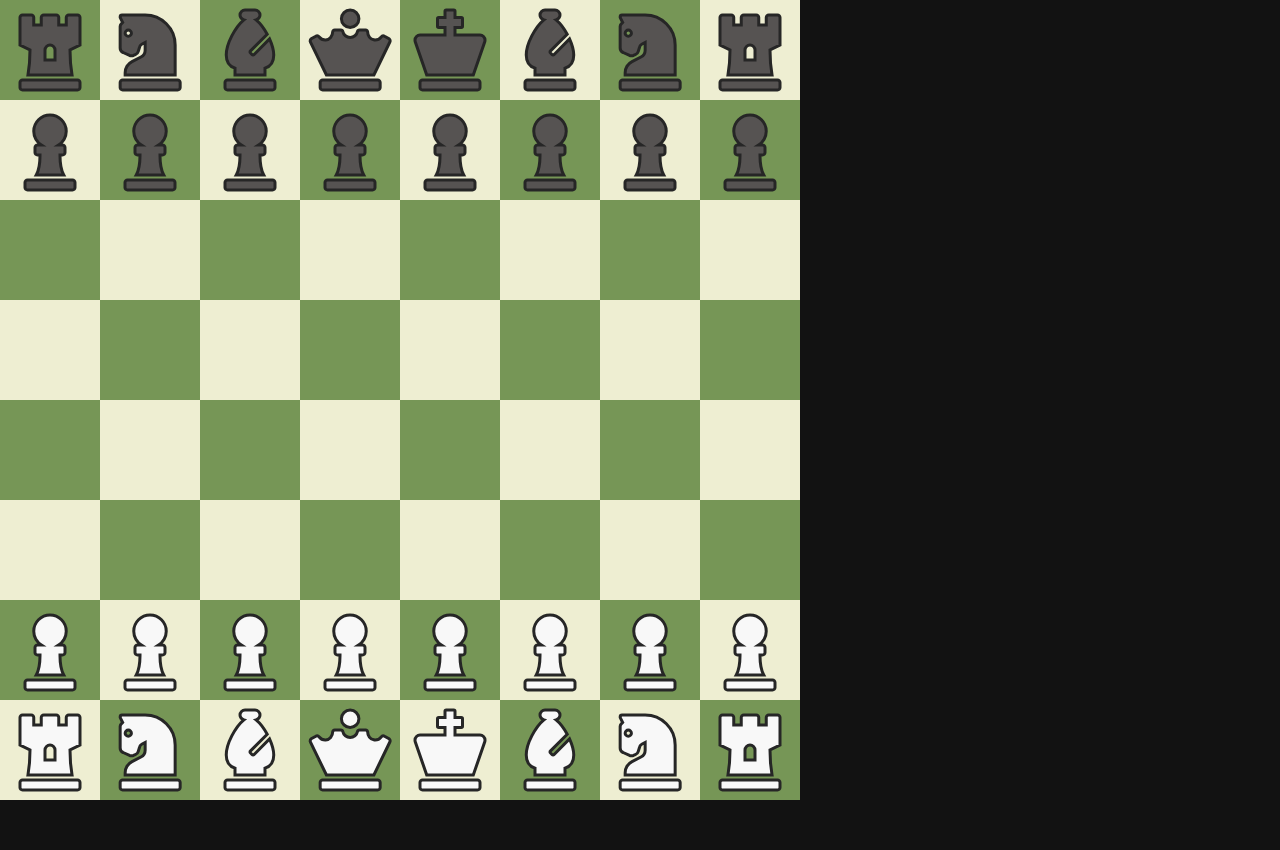
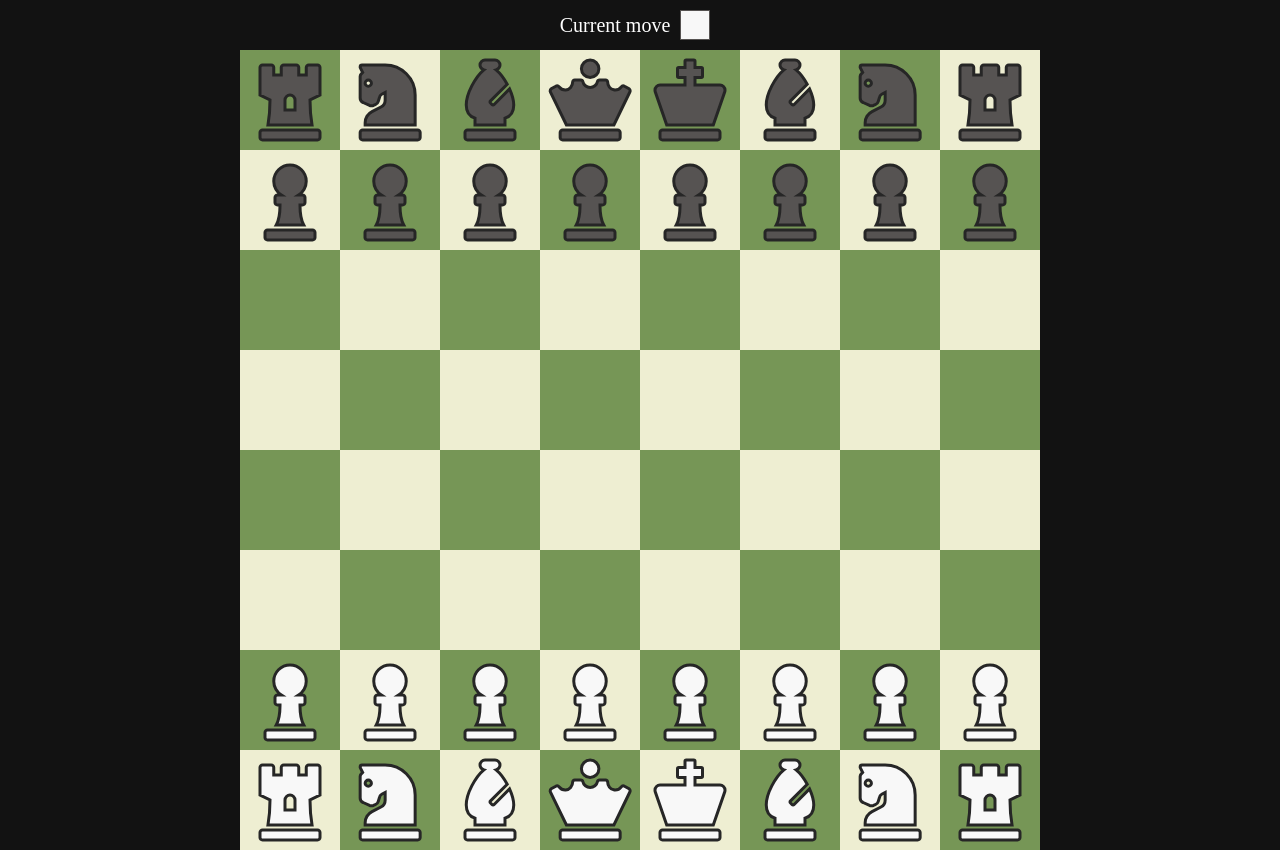
Before and after one commit to NSteczynski/Chess, a React app: page / in a window 1280 px wide. Before the commit the page ends 800 px from the top, so only its background shows below. Built offline with nearby package versions, Linux system fonts and the light colour scheme.

Commit message:
Display player color current move.

```diff
--- a/src/app.tsx
+++ b/src/app.tsx
@@ -1,4 +1,5 @@
 import React from "react"
+import Turn from "./components/turn"
 import Board from "./components/board"
 import DefaultSettings from "./core/settings"
 import { PlayerColor, Dictionary, Settings, PieceParams, PawnParams, PieceTypes, Vector } from "./core/types"
@@ -177,7 +178,19 @@ const App: React.FunctionComponent<{}> = () => {
     return moves
   }
 
-  return <Board pieces={boardPieces} moves={moves} selectedPiece={selectedPiece?.position} onPieceClick={onPieceClick} onMoveClick={onMoveClick} onCellClick={onCellClick} />
+  return (
+    <React.Fragment>
+      <Turn turn={settings.playerMove} />
+      <Board
+        pieces={boardPieces}
+        moves={moves}
+        selectedPiece={selectedPiece?.position}
+        onPieceClick={onPieceClick}
+        onMoveClick={onMoveClick}
+        onCellClick={onCellClick}
+      />
+    </React.Fragment>
+  )
 }
 
 export default App
--- a/src/components/board.scss
+++ b/src/components/board.scss
@@ -1,6 +1,7 @@
 .board {
   display: flex;
   flex-direction: column;
+  align-items: center;
 
   & > .row {
     display: flex;
--- /dev/null
+++ b/src/components/components.scss
@@ -0,0 +1,3 @@
+@import "./turn.scss";
+@import "./board.scss";
+@import "./piece.scss";
--- /dev/null
+++ b/src/components/turn.scss
@@ -0,0 +1,23 @@
+.turnInfo {
+  & > p {
+    display: flex;
+    flex-direction: row;
+    justify-content: center;
+    align-items: center;
+    color: $text;
+    font-size: 20px;
+
+    &:after {
+      content: "";
+      display: block;
+      border-width: 1px;
+      border-style: solid;
+      margin: 10px;
+      width: 30px;
+      height: 30px;
+    }
+  }
+
+  &.white > p:after { background: $whitePiece; border-color: $blackPiece; }
+  &.black > p:after { background: $blackPiece; border-color: $whitePiece; }
+}
--- /dev/null
+++ b/src/components/turn.tsx
@@ -0,0 +1,12 @@
+import React from "react"
+import { PlayerColor } from "../core/types"
+
+const Turn: React.FunctionComponent<{
+  turn: PlayerColor
+}> = ({ turn }) => (
+  <div className={`turnInfo ${turn}`}>
+    <p>Current move</p>
+  </div>
+)
+
+export default Turn
--- /dev/null
+++ b/src/reset.scss
@@ -0,0 +1,8 @@
+*, *:before, *:after {
+  margin: 0px;
+  padding: 0px;
+  background: transparent;
+  border: none;
+  outline: none;
+  text-decoration: none;
+}
--- a/src/style.scss
+++ b/src/style.scss
@@ -1,6 +1,6 @@
 @import "./variables.scss";
-@import "./components/board.scss";
-@import "./components/piece.scss";
+@import "./reset.scss";
+@import "./components/components.scss";
 
 *, *:before, *:after {
   box-sizing: border-box;
--- a/src/variables.scss
+++ b/src/variables.scss
@@ -1,4 +1,5 @@
 $background: #121212;
+$text: #ffffff;
 $even: #769656;
 $odd: #eeeed2;
 $whitePiece: #f8f8f8;
```
